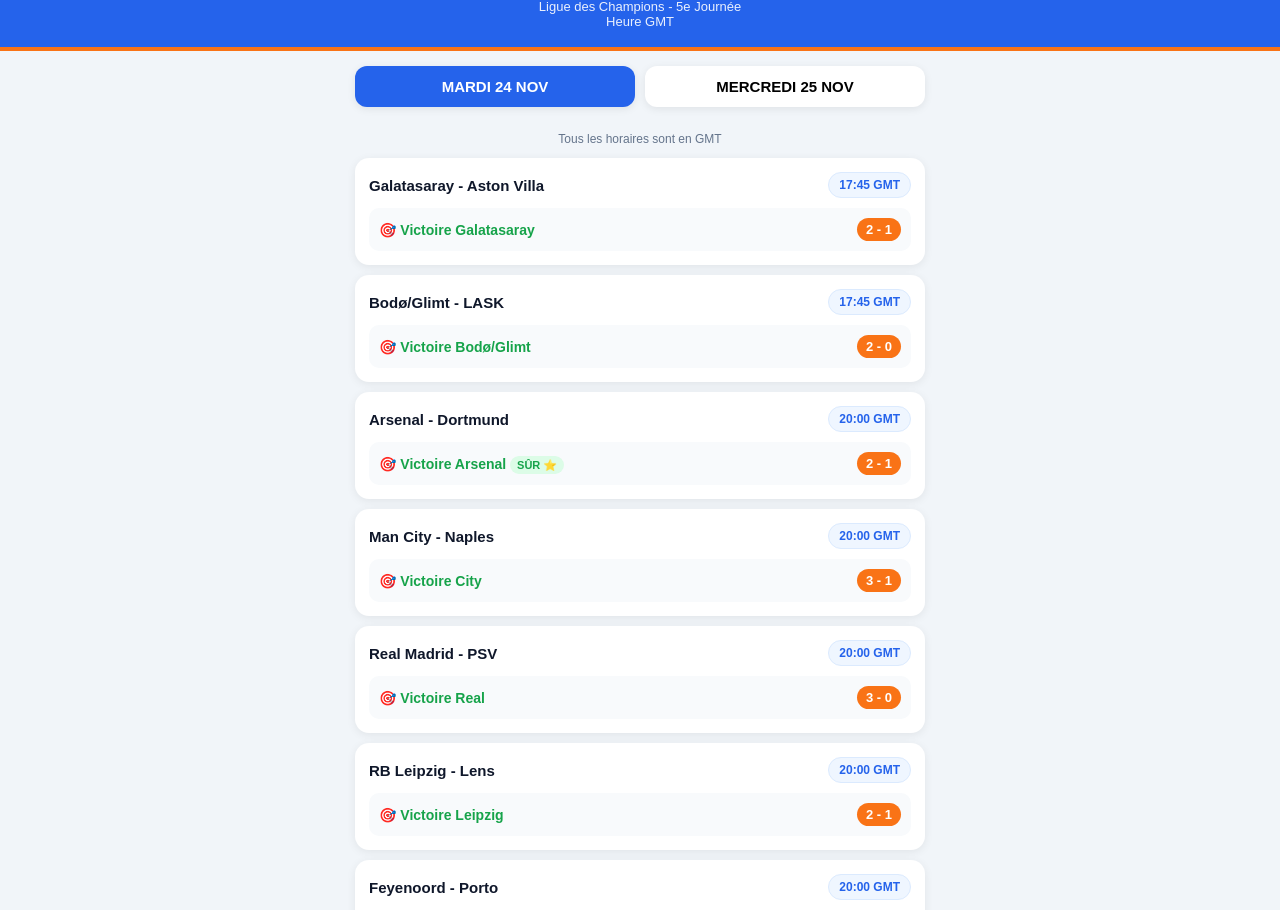
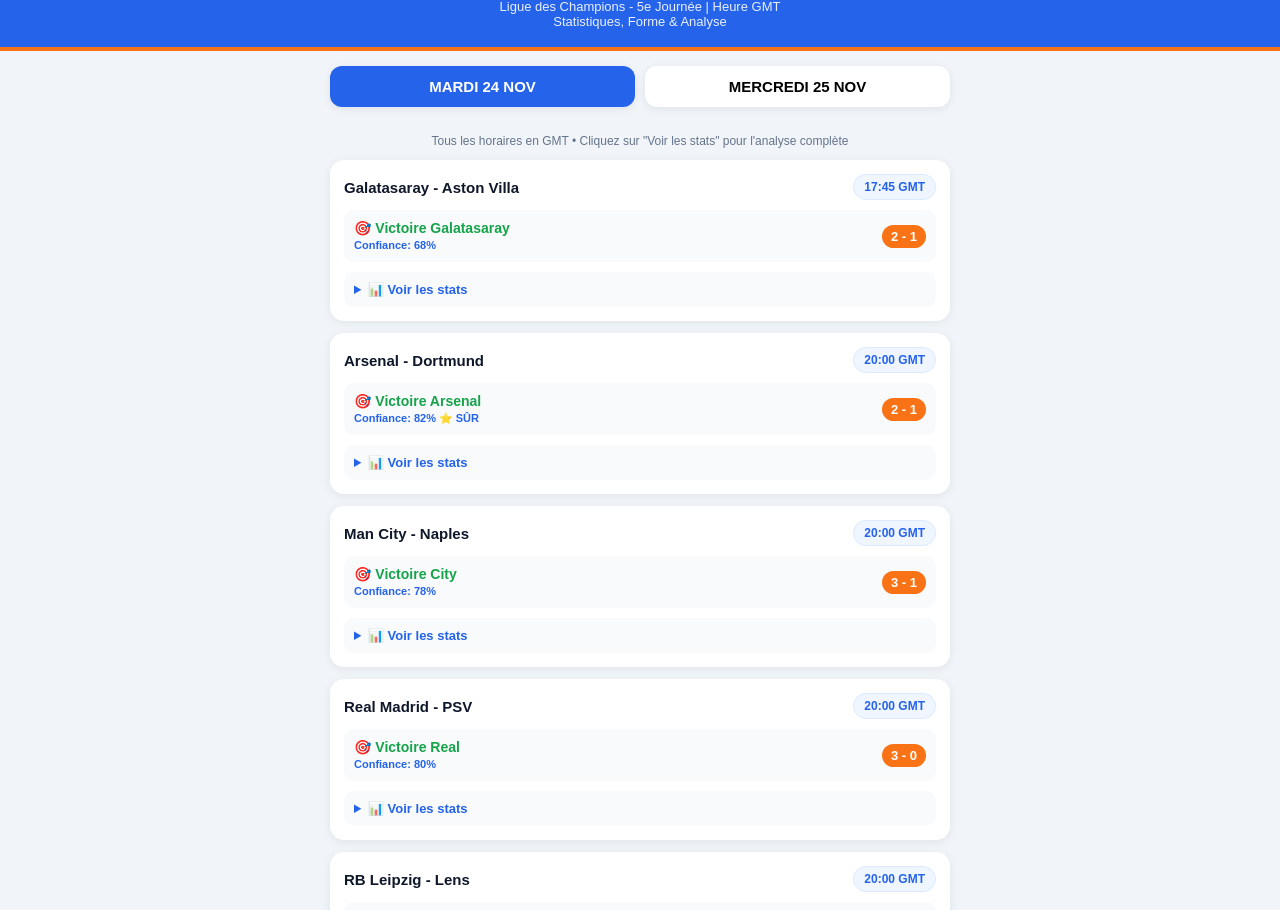
Before and after one commit to neville-sec243/monsite, a plain HTML site: page index.html in a window 1280 px wide. Shown: the part 57-967 px from the top of the page. Drawn offline with Linux system fonts and the light colour scheme.

Commit message:
Update index.html

```diff
--- a/index.html
+++ b/index.html
@@ -8,74 +8,53 @@
 *{box-sizing:border-box}
 body{font-family:Arial,sans-serif;background:#f1f5f9;color:#0f172a;margin:0}
 .header{background:#2563eb;color:white;padding:22px 15px 18px;text-align:center;border-bottom:4px solid #f97316}
-.header h1{margin:0;font-size:24px;letter-spacing:0.5px}
+.header h1{margin:0;font-size:24px}
 .header p{margin:6px 0 0;opacity:0.9;font-size:13px}
-.tabs{display:flex;gap:10px;padding:15px;max-width:600px;margin:0 auto}
+.tabs{display:flex;gap:10px;padding:15px;max-width:650px;margin:0 auto}
 .tabs button{flex:1;padding:12px;border:none;border-radius:12px;font-weight:bold;font-size:15px;cursor:pointer;background:white;box-shadow:0 2px 8px rgba(0,0,0,0.08)}
 .tabs button.active{background:#2563eb;color:white}
-.container{padding:0 15px 15px;max-width:600px;margin:0 auto}
-.info{text-align:center;color:#64748b;font-size:12px;margin-top:10px}
-.card{background:white;padding:14px;border-radius:14px;margin:10px 0;box-shadow:0 2px 10px rgba(0,0,0,0.07)}
+.container{padding:0 15px 15px;max-width:650px;margin:0 auto}
+.info{text-align:center;color:#64748b;font-size:12px}
+.card{background:white;padding:14px;border-radius:14px;margin:12px 0;box-shadow:0 2px 10px rgba(0,0,0,0.07)}
 .top{display:flex;justify-content:space-between;align-items:center}
 .teams{font-weight:bold;font-size:15px}
 .time{background:#eff6ff;color:#2563eb;padding:5px 10px;border-radius:20px;font-weight:bold;font-size:12px;border:1px solid #dbeafe}
 .prono{margin-top:10px;padding:10px;background:#f8fafc;border-radius:10px;font-size:14px;display:flex;justify-content:space-between;align-items:center}
 .prono b{color:#16a34a}
 .score{background:#f97316;color:white;padding:4px 9px;border-radius:20px;font-weight:bold;font-size:13px}
-.sur{background:#dcfce7;color:#16a34a;font-size:11px;font-weight:bold;padding:3px 7px;border-radius:10px}
+.conf{font-size:11px;color:#2563eb;font-weight:bold}
+details{margin-top:10px;background:#f8fafc;border-radius:10px;padding:10px;font-size:13px}
+summary{font-weight:bold;cursor:pointer;color:#2563eb}
+.stat-row{display:flex;justify-content:space-between;padding:5px 0;border-bottom:1px solid #e2e8f0}
+.stat-row:last-child{border:none}
+.forme span{display:inline-block;width:22px;height:22px;line-height:22px;text-align:center;border-radius:50%;color:white;font-size:11px;font-weight:bold;margin-right:3px}
+.W{background:#16a34a}.D{background:#94a3b8}.L{background:#dc2626}
 .footer{text-align:center;padding:20px;color:#64748b;font-size:12px}
 </style>
 </head>
 <body>
 <div class="header">
 <h1>⚽ PRONOSTICS EUROPE</h1>
-<p>Ligue des Champions - 5e Journée<br>Heure GMT</p>
+<p>Ligue des Champions - 5e Journée | Heure GMT<br>Statistiques, Forme & Analyse</p>
 </div>
 
 <div class="tabs">
 <button id="btnMardi" class="active" onclick="show('mardi')">MARDI 24 NOV</button>
 <button id="btnMercredi" onclick="show('mercredi')">MERCREDI 25 NOV</button>
 </div>
-<p class="info">Tous les horaires sont en GMT</p>
+<p class="info">Tous les horaires en GMT • Cliquez sur "Voir les stats" pour l'analyse complète</p>
 
 <div class="container">
 
 <!-- MARDI -->
 <div id="mardi">
-<div class="card"><div class="top"><span class="teams">Galatasaray - Aston Villa</span><span class="time">17:45 GMT</span></div><div class="prono"><span>🎯 <b>Victoire Galatasaray</b></span><span class="score">2 - 1</span></div></div>
-<div class="card"><div class="top"><span class="teams">Bodø/Glimt - LASK</span><span class="time">17:45 GMT</span></div><div class="prono"><span>🎯 <b>Victoire Bodø/Glimt</b></span><span class="score">2 - 0</span></div></div>
-<div class="card"><div class="top"><span class="teams">Arsenal - Dortmund</span><span class="time">20:00 GMT</span></div><div class="prono"><span>🎯 <b>Victoire Arsenal</b> <span class="sur">SÛR ⭐</span></span><span class="score">2 - 1</span></div></div>
-<div class="card"><div class="top"><span class="teams">Man City - Naples</span><span class="time">20:00 GMT</span></div><div class="prono"><span>🎯 <b>Victoire City</b></span><span class="score">3 - 1</span></div></div>
-<div class="card"><div class="top"><span class="teams">Real Madrid - PSV</span><span class="time">20:00 GMT</span></div><div class="prono"><span>🎯 <b>Victoire Real</b></span><span class="score">3 - 0</span></div></div>
-<div class="card"><div class="top"><span class="teams">RB Leipzig - Lens</span><span class="time">20:00 GMT</span></div><div class="prono"><span>🎯 <b>Victoire Leipzig</b></span><span class="score">2 - 1</span></div></div>
-<div class="card"><div class="top"><span class="teams">Feyenoord - Porto</span><span class="time">20:00 GMT</span></div><div class="prono"><span>🎯 <b>Match Nul</b></span><span class="score">1 - 1</span></div></div>
-<div class="card"><div class="top"><span class="teams">Como - AEK Athènes</span><span class="time">20:00 GMT</span></div><div class="prono"><span>🎯 <b>Victoire Como</b></span><span class="score">2 - 0</span></div></div>
-<div class="card"><div class="top"><span class="teams">Slovan - Real Betis</span><span class="time">20:00 GMT</span></div><div class="prono"><span>🎯 <b>Victoire Betis</b></span><span class="score">0 - 2</span></div></div>
-</div>
 
-<!-- MERCREDI -->
-<div id="mercredi" style="display:none">
-<div class="card"><div class="top"><span class="teams">Sabah - FC Barcelone</span><span class="time">17:45 GMT</span></div><div class="prono"><span>🎯 <b>Victoire Barça</b> <span class="sur">SÛR ⭐</span></span><span class="score">0 - 4</span></div></div>
-<div class="card"><div class="top"><span class="teams">Slavia Prague - Villarreal</span><span class="time">17:45 GMT</span></div><div class="prono"><span>🎯 <b>Match Nul</b></span><span class="score">1 - 1</span></div></div>
-<div class="card"><div class="top"><span class="teams">PSG - AS Roma</span><span class="time">20:00 GMT</span></div><div class="prono"><span>🎯 <b>Victoire PSG</b> <span class="sur">SÛR ⭐</span></span><span class="score">2 - 0</span></div></div>
-<div class="card"><div class="top"><span class="teams">Lille - Bayern Munich</span><span class="time">20:00 GMT</span></div><div class="prono"><span>🎯 <b>Victoire Bayern</b></span><span class="score">1 - 3</span></div></div>
-<div class="card"><div class="top"><span class="teams">Club Bruges - Liverpool</span><span class="time">20:00 GMT</span></div><div class="prono"><span>🎯 <b>Victoire Liverpool</b></span><span class="score">1 - 2</span></div></div>
-<div class="card"><div class="top"><span class="teams">Sporting - Man United</span><span class="time">20:00 GMT</span></div><div class="prono"><span>🎯 <b>Match Nul</b></span><span class="score">1 - 1</span></div></div>
-<div class="card"><div class="top"><span class="teams">Inter - Stuttgart</span><span class="time">20:00 GMT</span></div><div class="prono"><span>🎯 <b>Victoire Inter</b></span><span class="score">2 - 0</span></div></div>
-<div class="card"><div class="top"><span class="teams">Atlético Madrid - Viking</span><span class="time">20:00 GMT</span></div><div class="prono"><span>🎯 <b>Victoire Atlético</b></span><span class="score">2 - 0</span></div></div>
-<div class="card"><div class="top"><span class="teams">Shakhtar - Fenerbahçe</span><span class="time">20:00 GMT</span></div><div class="prono"><span>🎯 <b>Victoire Fenerbahçe</b></span><span class="score">1 - 2</span></div></div>
-</div>
+<div class="card"><div class="top"><span class="teams">Galatasaray - Aston Villa</span><span class="time">17:45 GMT</span></div><div class="prono"><span>🎯 <b>Victoire Galatasaray</b><br><span class="conf">Confiance: 68%</span></span><span class="score">2 - 1</span></div><details><summary>📊 Voir les stats</summary><div class="stat-row"><span>Forme (5 derniers)</span><span class="forme"><span class="W">V</span><span class="W">V</span><span class="D">N</span><span class="W">V</span><span class="W">V</span> vs <span class="W">V</span><span class="L">D</span><span class="W">V</span><span class="D">N</span><span class="W">V</span></span></div><div class="stat-row"><span>Buts marqués / match</span><span>2.2 vs 1.8</span></div><div class="stat-row"><span>Buts encaissés / match</span><span>0.8 vs 1.1</span></div><div class="stat-row"><span>À domicile / À l'extérieur</span><span>Très fort à domicile</span></div><div class="stat-row"><span>Analyse</span><span>Galatasaray invaincu à domicile, Villa irrégulier à l'extérieur.</span></div></details></div>
 
-<div class="footer">Pronostics à titre informatif - © 2026 Pronostics Europe</div>
-</div>
+<div class="card"><div class="top"><span class="teams">Arsenal - Dortmund</span><span class="time">20:00 GMT</span></div><div class="prono"><span>🎯 <b>Victoire Arsenal</b><br><span class="conf">Confiance: 82% ⭐ SÛR</span></span><span class="score">2 - 1</span></div><details><summary>📊 Voir les stats</summary><div class="stat-row"><span>Forme</span><span class="forme"><span class="W">V</span><span class="W">V</span><span class="W">V</span><span class="W">V</span><span class="D">N</span> vs <span class="W">V</span><span class="D">N</span><span class="L">D</span><span class="W">V</span><span class="D">N</span></span></div><div class="stat-row"><span>Buts marqués / match</span><span>2.4 vs 1.9</span></div><div class="stat-row"><span>Buts encaissés / match</span><span>0.6 vs 1.4</span></div><div class="stat-row"><span>Clean Sheets (5 matchs)</span><span>4 vs 1</span></div><div class="stat-row"><span>Analyse</span><span>Arsenal meilleure défense d'Europe, Dortmund fragile à l'extérieur.</span></div></details></div>
 
-<script>
-function show(jour){
-  document.getElementById('mardi').style.display = jour==='mardi' ? 'block' : 'none';
-  document.getElementById('mercredi').style.display = jour==='mercredi' ? 'block' : 'none';
-  document.getElementById('btnMardi').className = jour==='mardi' ? 'active' : '';
-  document.getElementById('btnMercredi').className = jour==='mercredi' ? 'active' : '';
-}
-</script>
-</body>
-</html>
+<div class="card"><div class="top"><span class="teams">Man City - Naples</span><span class="time">20:00 GMT</span></div><div class="prono"><span>🎯 <b>Victoire City</b><br><span class="conf">Confiance: 78%</span></span><span class="score">3 - 1</span></div><details><summary>📊 Voir les stats</summary><div class="stat-row"><span>Forme</span><span class="forme"><span class="W">V</span><span class="W">V</span><span class="D">N</span><span class="W">V</span><span class="W">V</span> vs <span class="L">D</span><span class="D">N</span><span class="W">V</span><span class="L">D</span><span class="D">N</span></span></div><div class="stat-row"><span>Buts marqués / match</span><span>2.6 vs 1.3</span></div><div class="stat-row"><span>Possession moyenne</span><span>64% vs 48%</span></div><div class="stat-row"><span>Analyse</span><span>City ultra-dominant à l'Etihad, Naples en difficulté.</span></div></details></div>
+
+<div class="card"><div class="top"><span class="teams">Real Madrid - PSV</span><span class="time">20:00 GMT</span></div><div class="prono"><span>🎯 <b>Victoire Real</b><br><span class="conf">Confiance: 80%</span></span><span class="score">3 - 0</span></div><details><summary>📊 Voir les stats</summary><div class="stat-row"><span>Forme</span><span class="forme"><span class="W">V</span><span class="W">V</span><span class="W">V</span><span class="D">N</span><span class="W">V</span> vs <span class="W">V</span><span class="D">N</span><span class="W">V</span><span class="L">D</span><span class="W">V</span></span></div><div class="stat-row"><span>Buts marqués / match</span><span>2.5 vs 1.8</span></div><div class="stat-row"><span>À domicile</span><span>Real: 4 victoires / 5</span></div><div class="stat-row"><span>Analyse</span><span>Le Bernabéu est une forteresse. PSV encaisse trop.</span></div></details></div>
+
+<div class="card"><div class="top"><span class="teams">RB Leipzig - Lens</span><span class="time">20:00 GMT</span></div><div class="prono"><span>🎯 <b>Victoire Leipzig</b><br><span class="conf">Confiance: 62%</span></span><span class="score">2 - 1</span></div><details><summary>📊 Voir les stats
```
